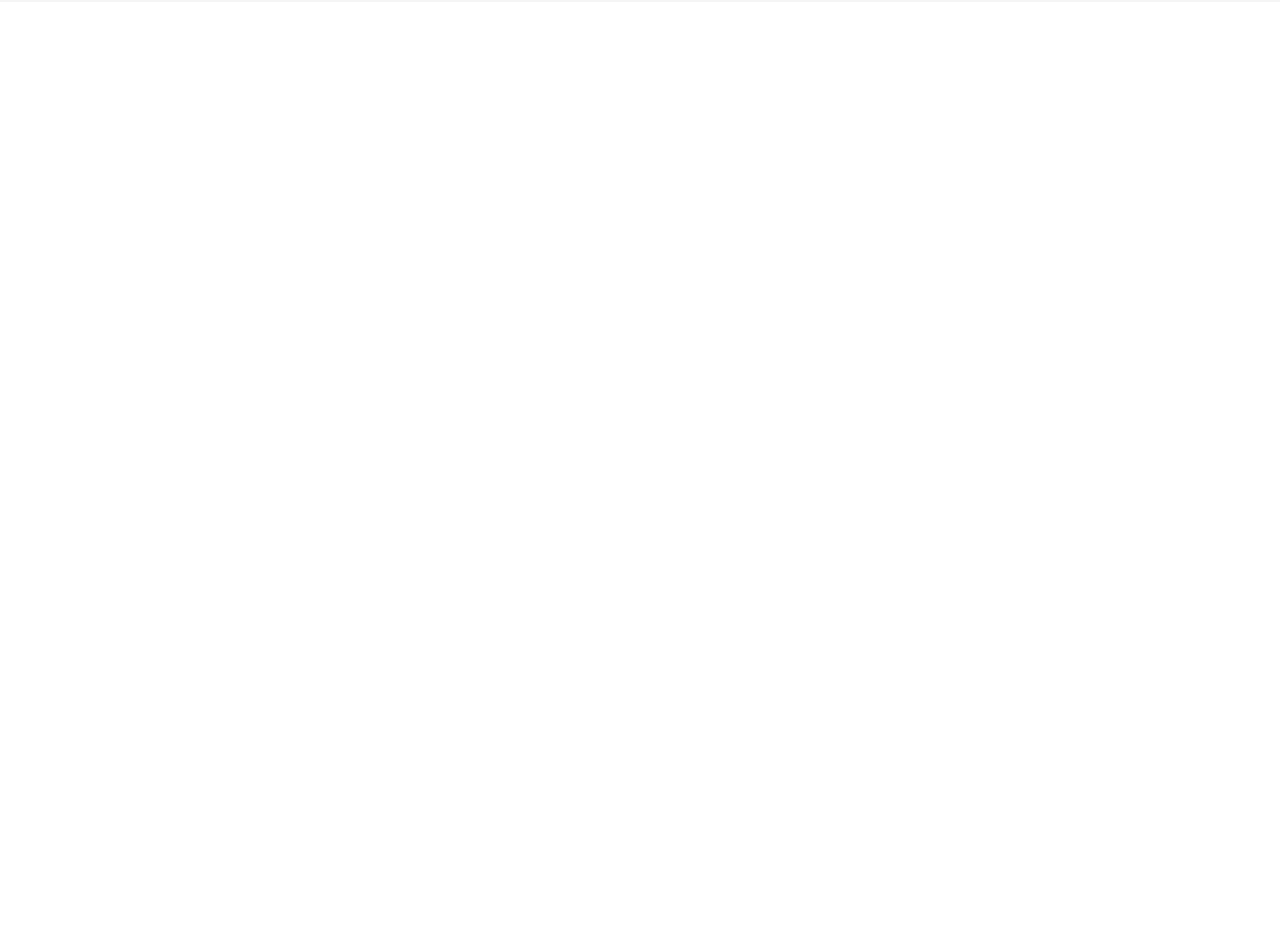
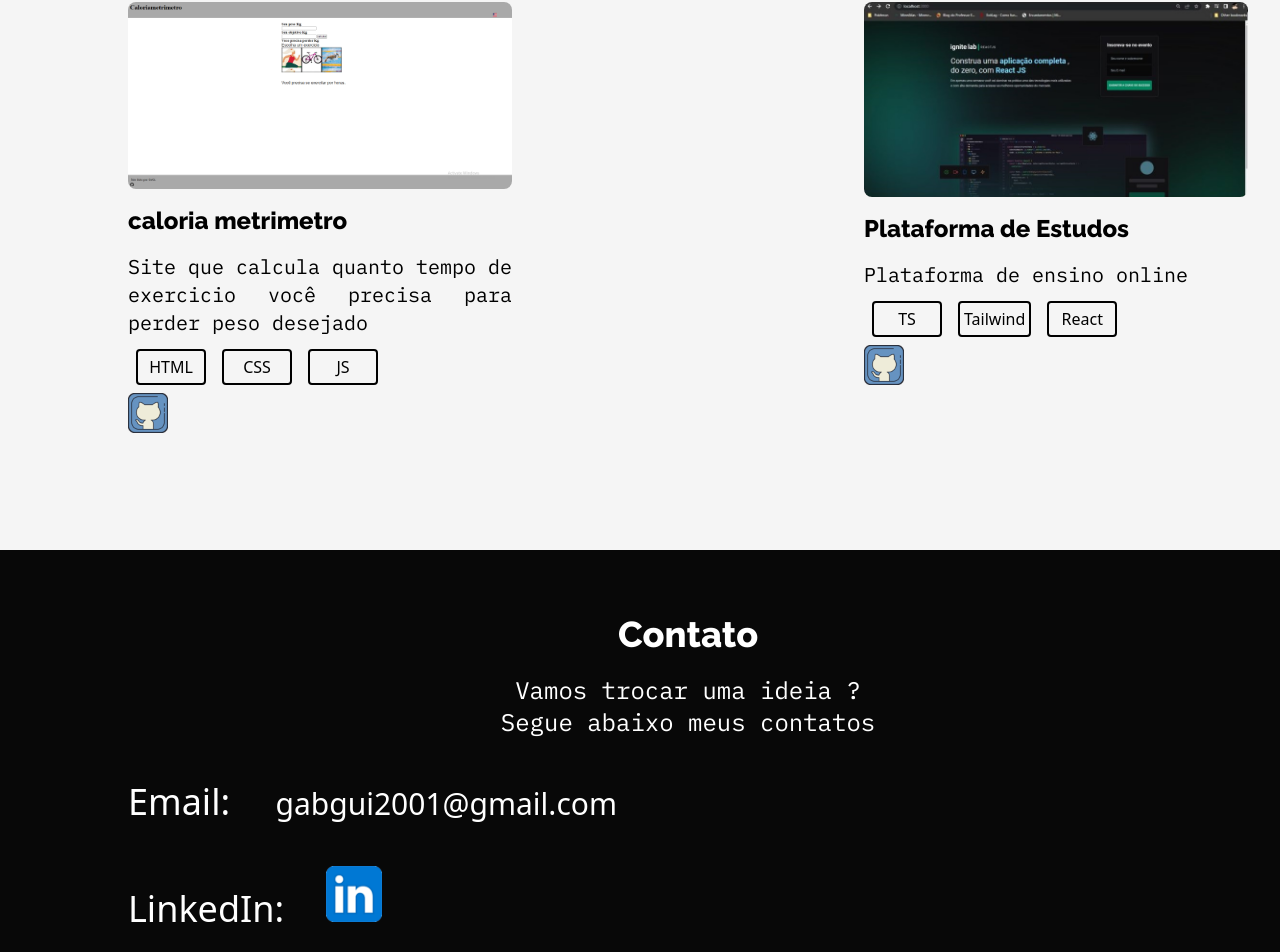
Before and after one commit to Gabriel-Fernandes1917/Repositorio-React, a React (Vite) app in the folder site/: page / in a window 1280 px wide. Shown: the part 2334-3286 px from the top of the page. Before the commit the page ends 2336 px from the top, so only its background shows below. Built offline with nearby package versions, Linux system fonts and the light colour scheme.

Commit message:
finished

```diff
--- /dev/null
+++ b/site/src/components/Contact.tsx
@@ -0,0 +1,27 @@
+import { ButtonIcon } from "./ButtonIcon";
+
+export function Contact() {
+
+    return(
+        <div className="bg-bgDark w-full h-full text-white pb-24">
+            <div className="w-[80%] h-full pt-16 mx-auto">
+                <div className="w-[70rem] mx-auto ">
+                    {/* text about me */}
+                    <h2 className="mx-auto font-Raleway font-extrabold text-4xl text-center">Contato</h2>
+                    <p className="font-IBM text-2xl h-full pt-5 text-center">
+                        Vamos trocar uma ideia ? <br/> Segue abaixo meus contatos
+                    </p>
+
+                    <div className="">
+                        <div className="text-4xl mt-11">Email: <span className="text-3xl mt-2 ml-9 ">gabgui2001@gmail.com</span></div>
+
+                        <div className="text-4xl mt-11 text">LinkedIn: <ButtonIcon alt="LinkedIn" css="w-14 h-14  ml-8 hover:scale-110 transition-all duration-500" img="./src/assets/icons/iconLinkedinPS.png" link="https://www.linkedin.com/in/gabriel-guilherme-santos-fernandes/"/></div>
+
+                    </div>
+
+
+                </div>
+            </div>
+        </div>
+    )
+}
--- a/site/src/components/Portifolio.tsx
+++ b/site/src/components/Portifolio.tsx
@@ -1,8 +1,16 @@
+import { ButtonIcon } from "./ButtonIcon"
+import { Work } from "./Works"
 
 export function Portifolio() {
 
+    const works = [
+        {nome: "caloria metrimetro", thumb: "./src/assets/works/caloriametrimetro.png", text: "Site que calcula quanto tempo de exercicio você precisa para perder peso desejado", git: "https://github.com/Gabriel-Fernandes1917/calorimeter",
+        tag:["HTML", "CSS", "JS"], site:"https://gabriel-fernandes1917.github.io/calorimeter/indexPTBR.html"},
+        {nome: "Plataforma de Estudos", thumb: "./src/assets/works/igniteLab.jfif", text: "Plataforma de ensino online", git: "https://github.com/Gabriel-Fernandes1917/IgniteLab",  tag:["TS", "Tailwind", "React"], site: "https://ignitelab-seven.vercel.app/"}
+    ]
+
     return(
-        <div className="bg-bgNoDark w-full h-fit pb-16 ">
+        <div className="bg-bgNoDark w-full h-screen  ">
             <div className="w-[80%] h-full pt-16 mx-auto">
                 <div className="w-[70rem] mx-auto">
                     {/* text about me */}
@@ -11,8 +19,29 @@
                        Segue abaixo alguns projetos pessoais e acadêmicos que produzir durante meus estudos.
                     </p>
 
-                    <div className="flex justify-between">
 
+                    <div className="flex justify-between mt-16">
+                        {works.map((item)=>(
+                            <div className="w-96 h-80">
+                                {/* <img src={item.thumb} alt={item.nome} className="w-fit h-fit rounded-lg"/> */}
+                                <Work site={item.site} css={"w-fit h-fit rounded-lg cursor-pointer hover:scale-110 hover:brightness-75 transition-all duration-500 "} thumb={item.thumb} nome={item.nome} />
+                                <h3 className="font-Raleway text-2xl mt-4">{item.nome}</h3>
+                                <p className="font-IBM text-xl mt-4 text-justify">{item.text}</p>
+
+                                <div className="w-full mt-3 flex">
+
+                                    {item.tag.map((item) =>(
+                                        <div className="mx-2 border-solid border-black border-2 my-auto p-1 min-w-[70px] text-center rounded">
+                                        <span className="cursor-default">
+                                            {item}
+                                        </span>
+                                        </div>
+                                    ))}
+
+                                </div>
+                                <ButtonIcon alt={item.nome} css={"mt-2 w-[40px] h-[40px] hover:scale-110 transition-all duration-500"} img={"./src/assets/icons/iconGitPS.png"} link={item.git}/>
+                            </div>
+                        ))}
                     </div>
                 </div>
 
--- /dev/null
+++ b/site/src/components/Works.tsx
@@ -0,0 +1,22 @@
+
+interface work{
+    site: string
+    css: string
+    thumb: string
+    nome: string
+}
+
+export function Work(props: work) {
+    // w-fit h-fit rounded-lg
+
+    const openInNewTab = (url: string | URL | undefined) => {
+        window.open(url, '_blank', 'noopener,noreferrer');
+    };
+
+    return(
+        <a onClick={()=> openInNewTab(props.site)}>
+            <img src={props.thumb} alt={props.nome} className={props.css}/>
+        </a>
+
+    )
+}
--- a/site/src/pages/Home.tsx
+++ b/site/src/pages/Home.tsx
@@ -1,4 +1,5 @@
 import { AboutMe } from "../components/AboutMe";
+import { Contact } from "../components/Contact";
 import { Portifolio } from "../components/Portifolio";
 import { ShowMe } from "../components/showMe";
 
@@ -10,6 +11,7 @@
             <ShowMe />
             <AboutMe />
             <Portifolio />
+            <Contact />
         </div>
     )
 }
```
